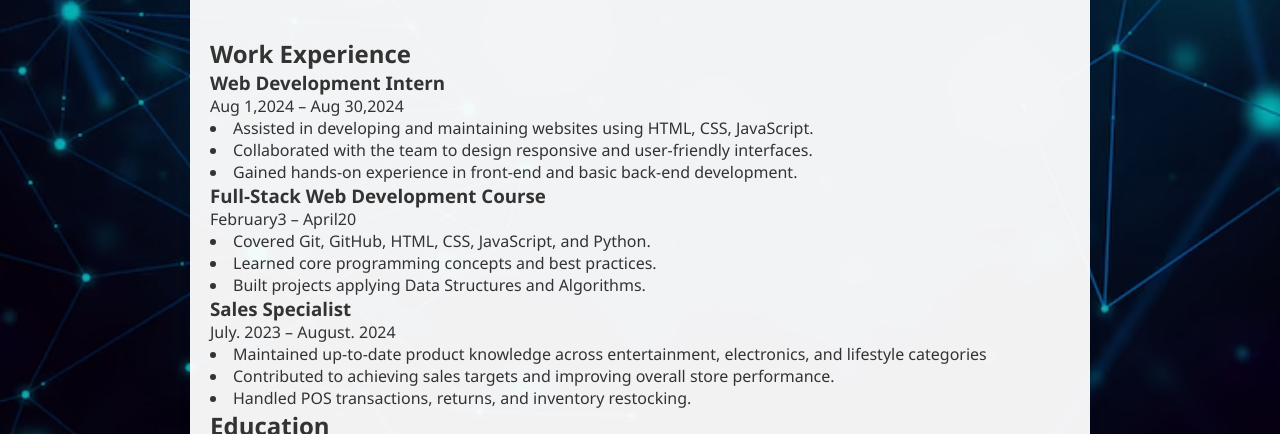
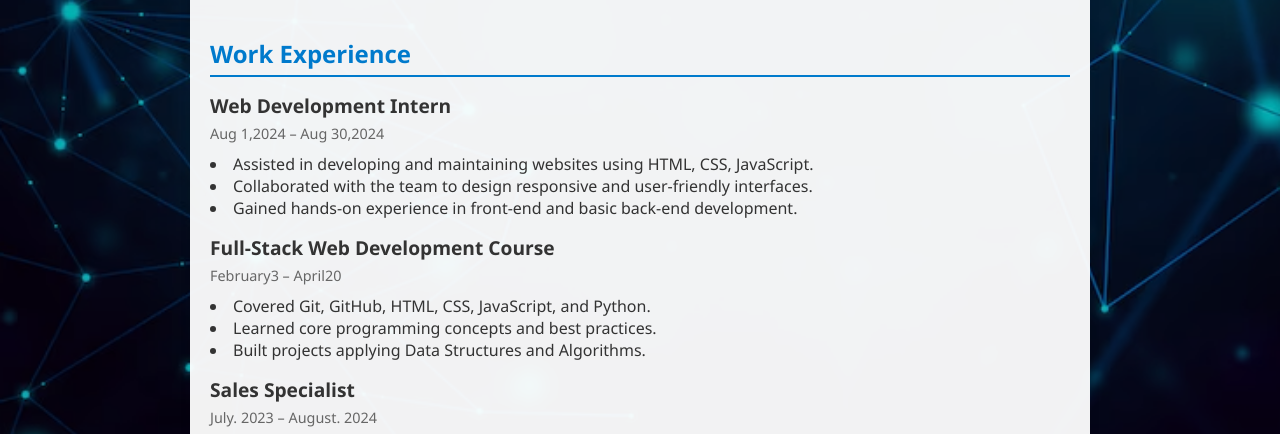
Before and after one commit to Reine-Chahine/cv-website, a plain HTML site: page index.html in a window 1280 px wide. Shown: the part 334-768 px from the top of the page. Drawn offline with Linux system fonts and the light colour scheme.

Commit message:
css styling of sections

```diff
--- a/styles.css
+++ b/styles.css
@@ -67,3 +67,34 @@ header p {
 .social-link:hover {
   color: #005582;
 }
+main section {
+  margin-bottom: 30px;
+}
+
+main h2 {
+  border-bottom: 2px solid #007acc;
+  padding-bottom: 5px;
+  margin-bottom: 15px;
+  color: #007acc;
+}
+
+.entry {
+  margin-bottom: 15px;
+}
+
+.entry h3 {
+  font-size: 1.2em;
+  margin-bottom: 5px;
+}
+
+.entry span {
+  display: block;
+  font-size: 0.9em;
+  color: #666;
+  margin-bottom: 10px;
+}
+
+ul {
+  list-style-type: disc;
+  padding-left: 20px;
+}
```
